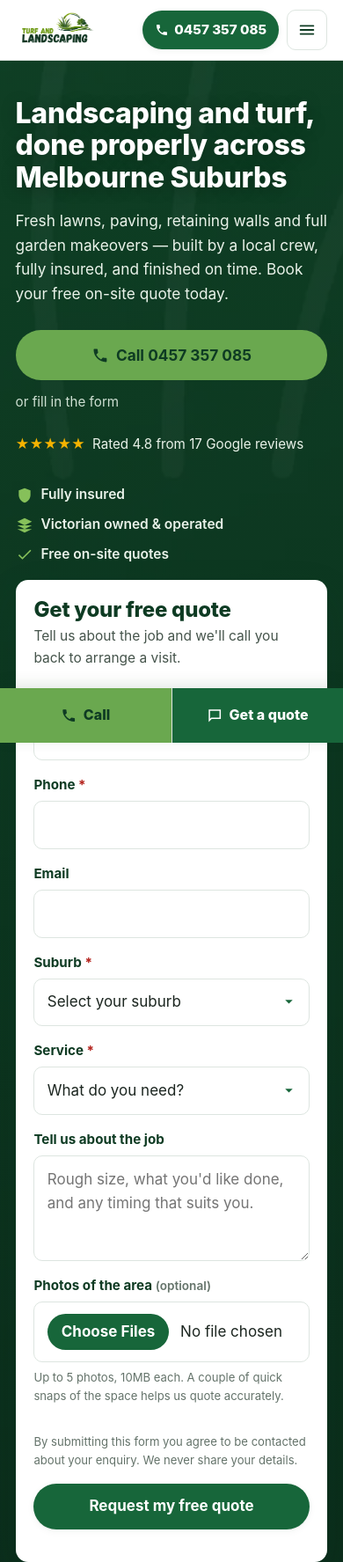
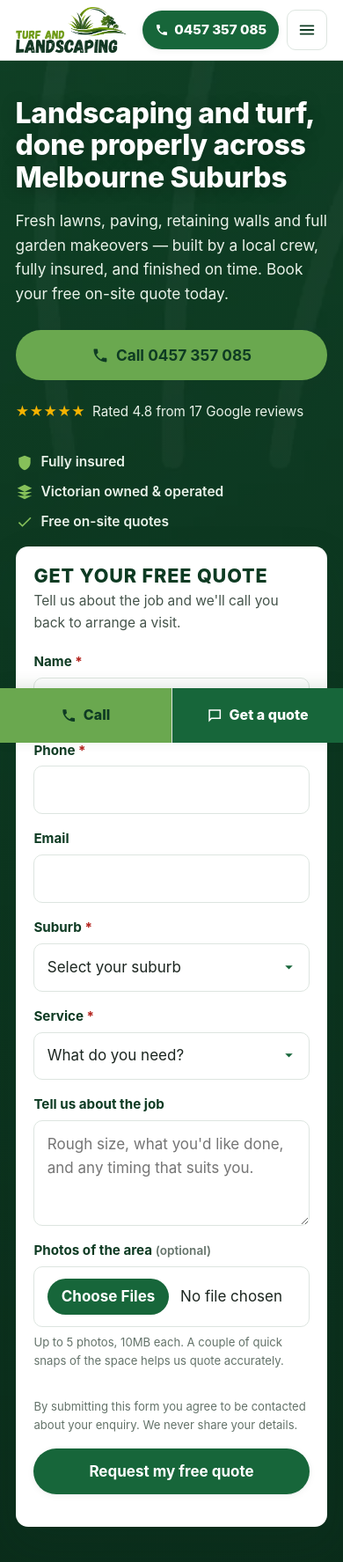
Before and after one commit to montarro/Internal, a PHP site: page / in a window 390 px wide. Shown: the top 1775 px of the page at 88% size. Run offline with PHP 8.4, Linux system fonts and the light colour scheme.

Commit message:
Bigger logo, caps form heading, drop the hero form nudge
- Trimmed the transparent margin off both logo PNGs (1024x500 -> 848x350),
  so the artwork is ~43% larger at the same header height; sizes nudged up
  on top of that. Header bar stays 68px mobile / 78px desktop
- 'Get your free quote' set in caps via text-transform, so the underlying
  text stays sentence case for screen readers and search
- Removed the 'or fill in the form' line from the hero

Co-Authored-By: Claude Opus 5 <noreply@anthropic.com>
Claude-Session: https://claude.ai/code/session_018MmKCYsyRG1fbBFzup6bvS

```diff
--- a/index.html
+++ b/index.html
@@ -109,7 +109,7 @@
     <div class="wrap site-header__inner">
       <a class="brand" href="/" aria-label="Turf and Landscaping — home">
         <img class="brand__logo" src="/assets/logo-turf-and-landscaping.png"
-             alt="Turf and Landscaping" width="1024" height="500" />
+             alt="Turf and Landscaping" width="848" height="350" />
       </a>
 
       <nav class="primary-nav" aria-label="Primary">
@@ -165,7 +165,6 @@
               <svg viewBox="0 0 24 24" fill="currentColor" aria-hidden="true"><path d="M6.6 10.8a15.5 15.5 0 0 0 6.6 6.6l2.2-2.2a1 1 0 0 1 1-.24 11.4 11.4 0 0 0 3.6.58 1 1 0 0 1 1 1V20a1 1 0 0 1-1 1A17 17 0 0 1 3 4a1 1 0 0 1 1-1h3.5a1 1 0 0 1 1 1 11.4 11.4 0 0 0 .58 3.6 1 1 0 0 1-.24 1z"/></svg>
               Call 0457 357 085
             </a>
-            <span class="hero__or">or fill in the form</span>
           </div>
           <p class="hero__rating"><span class="stars" aria-hidden="true">★★★★★</span> <span>Rated 4.8 from 17 Google reviews</span></p>
         </div>
@@ -565,7 +564,7 @@
         <div class="footer__brand">
           <a class="brand brand--footer" href="/" aria-label="Turf and Landscaping — home">
             <img class="brand__logo" src="/assets/logo-turf-and-landscaping-white.png"
-                 alt="Turf and Landscaping" width="1024" height="500" />
+                 alt="Turf and Landscaping" width="848" height="350" />
           </a>
           <p style="margin-top:1rem;max-width:22rem;color:#9db8a4;">Turf, paving, retaining walls and garden design for homeowners across Melbourne's north-west.</p>
           <div class="footer__socials">
--- a/scripts/build-pages.js
+++ b/scripts/build-pages.js
@@ -56,7 +56,7 @@ const HEADER = `
     <div class="wrap site-header__inner">
       <a class="brand" href="/" aria-label="Turf and Landscaping — home">
         <img class="brand__logo" src="/assets/logo-turf-and-landscaping.png"
-             alt="Turf and Landscaping" width="1024" height="500" />
+             alt="Turf and Landscaping" width="848" height="350" />
       </a>
       <nav class="primary-nav" aria-label="Primary">
         <a href="/#who-we-are">Who We Are</a>
@@ -98,7 +98,7 @@ const FOOTER = `
         <div class="footer__brand">
           <a class="brand brand--footer" href="/" aria-label="Turf and Landscaping — home">
             <img class="brand__logo" src="/assets/logo-turf-and-landscaping-white.png"
-                 alt="Turf and Landscaping" width="1024" height="500" />
+                 alt="Turf and Landscaping" width="848" height="350" />
           </a>
           <p style="margin-top:1rem;max-width:22rem;color:#9db8a4;">Turf, paving, retaining walls and garden design for homeowners across Melbourne's north-west.</p>
           <div class="footer__socials">
--- a/style.css
+++ b/style.css
@@ -133,7 +133,7 @@ p  { margin: 0 0 1rem; }
 }
 .brand { display: inline-flex; align-items: center; text-decoration: none; margin-right: auto; }
 /* The logo is a wide lockup (~2.06:1) — size it by height and let width follow. */
-.brand__logo { height: 46px; width: auto; display: block; }
+.brand__logo { height: 50px; width: auto; display: block; }
 
 .primary-nav { display: none; }
 .header-cta { display: flex; align-items: center; gap: .6rem; }
@@ -359,7 +359,7 @@ p  { margin: 0 0 1rem; }
 .site-footer a { color: #eaf3ea; text-decoration: none; }
 .site-footer a:hover { color: #fff; text-decoration: underline; }
 .footer__grid { display: grid; gap: 2rem; grid-template-columns: 1fr; }
-.brand--footer .brand__logo { height: 66px; }
+.brand--footer .brand__logo { height: 72px; }
 .footer h4 { color: #fff; font-size: .8rem; letter-spacing: .12em; text-transform: uppercase; margin-bottom: .9rem; }
 .footer ul { list-style: none; margin: 0; padding: 0; display: grid; gap: .55rem; }
 .footer__socials { display: flex; gap: .7rem; margin-top: 1rem; }
@@ -436,18 +436,18 @@ p  { margin: 0 0 1rem; }
    logo the room instead. */
 @media (max-width: 819px) {
   .header-call { display: none; }
-  .brand__logo { height: 52px; }
+  .brand__logo { height: 56px; }
 }
 /* desktop: quote button only, phone lives in the footer + page CTAs */
 @media (min-width: 820px) {
   .header-phone { display: none; }
 }
 @media (max-width: 559px) {
-  .brand__logo { height: 48px; }
+  .brand__logo { height: 52px; }
   .site-header__inner { gap: .5rem; }
 }
 @media (max-width: 359px) {
-  .brand__logo { height: 42px; }
+  .brand__logo { height: 46px; }
 }
 
 @media (min-width: 560px) {
@@ -483,7 +483,7 @@ p  { margin: 0 0 1rem; }
   .nav-toggle { display: none; }
   .header-call__label { display: inline; }
   .header-call__num { font-size: 1.02rem; }
-  .brand__logo { height: 62px; }
+  .brand__logo { height: 66px; }
   .mobile-bar { display: none; }
   body { padding-bottom: 0; }
   .areas { grid-template-columns: repeat(3, 1fr); }
@@ -571,8 +571,6 @@ p  { margin: 0 0 1rem; }
 /* Hero: single prominent call button, with a nudge toward the form */
 .btn--lg { padding: 1.05rem 1.7rem; font-size: 1.08rem; min-height: 56px; }
 .hero__actions { align-items: center; }
-.hero__or { color: #cfe0d3; font-size: .95rem; }
-@media (max-width: 559px) { .hero__or { display: block; width: 100%; } }
 
 /* --- Quote form: photo upload --- */
 .field__opt { font-weight: 600; color: var(--mist); font-size: .85rem; }
@@ -594,3 +592,6 @@ p  { margin: 0 0 1rem; }
   font-size: .85rem; color: var(--green-900); background: var(--sand);
   border-radius: 8px; padding: .4rem .6rem; word-break: break-word;
 }
+
+/* Quote form heading set in caps */
+.form__title { text-transform: uppercase; letter-spacing: .04em; font-size: 1.35rem; }
```
Also changed, not shown: assets/logo-turf-and-landscaping-white.png, assets/logo-turf-and-landscaping.png.
